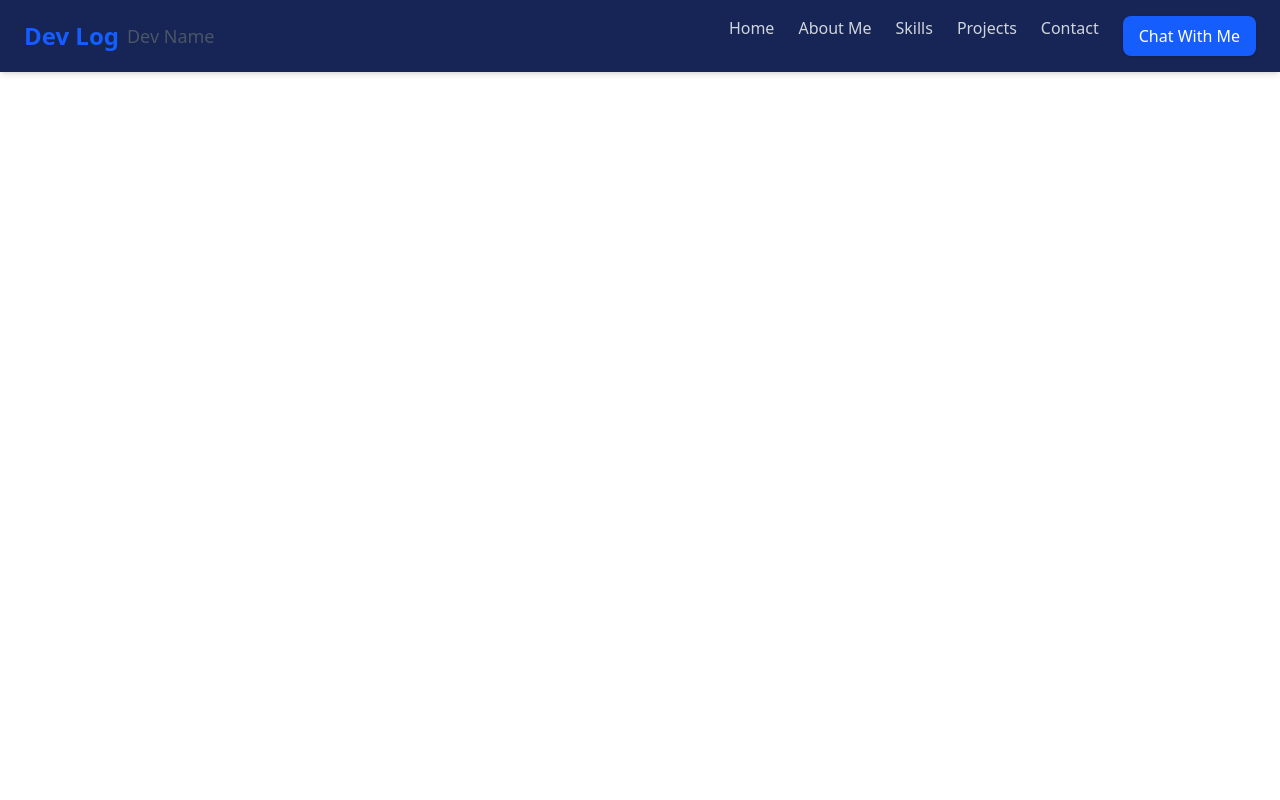
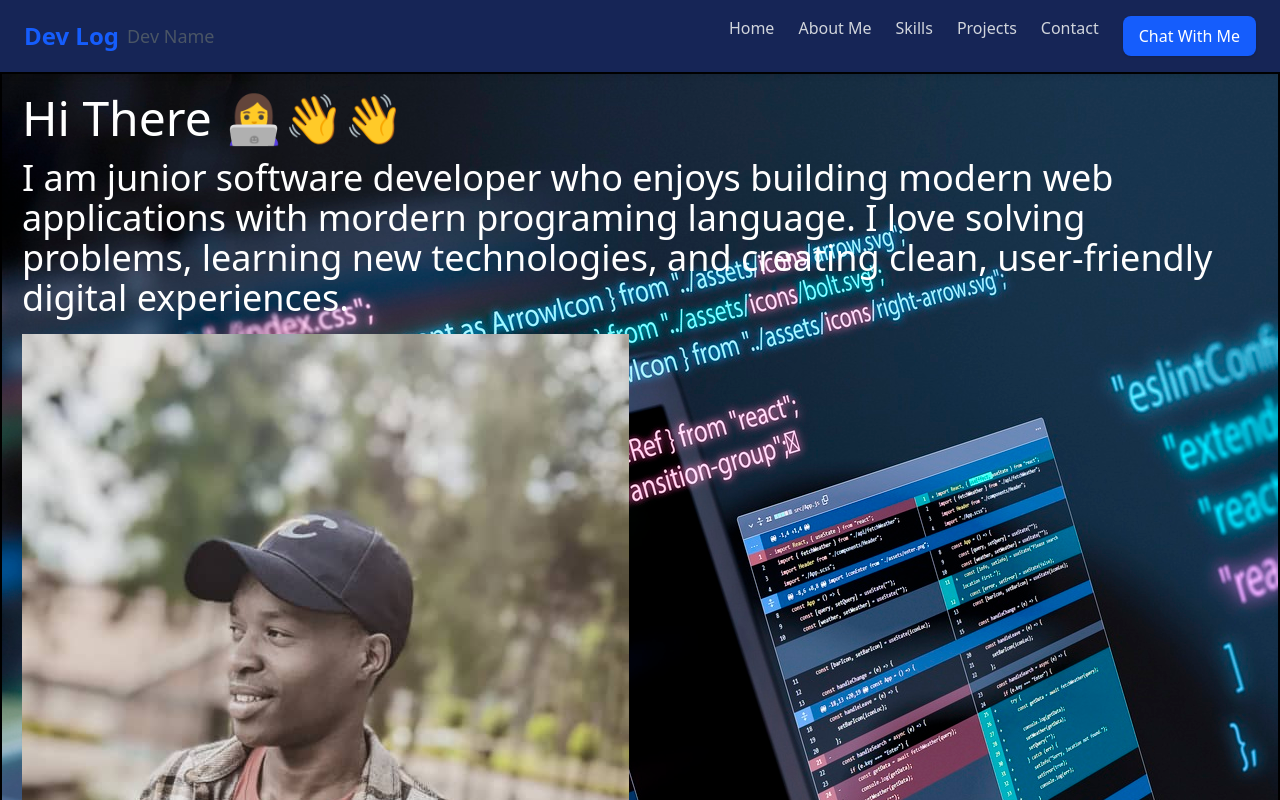
Before and after one commit to emmanuel-niyonsaba/my-protfolio, a React (Vite) app in the folder my-protfolio/: page / in a window 1280 px wide. Shown: the top 800 px of the page. Built offline with nearby package versions, Linux system fonts and the light colour scheme.

Commit message:
refactor Hi session componet

```diff
--- a/my-protfolio/src/pages/HiSession.jsx
+++ b/my-protfolio/src/pages/HiSession.jsx
@@ -1,10 +1,15 @@
 
 const HiSession =()=>{
+
+    const profile_image = "src/images/profile-image.jpg"
     return(
         <>
-        <div className="slide-one">
-
-            <h1>Hi There 👩‍💻👋👋</h1>
+        <div className="w-full bg-[url(/src/images/dev-background-image.jpg)] p-5 m-auto border-2 border-b-amber-400">
+            <div className="text-white flex flex-col gap-4 pb-4 z-0">
+              <h1 className="text-5xl">Hi There 👩‍💻👋👋</h1>
+              <p className="text-4xl"> I am junior software developer who enjoys building modern web applications with mordern programing language. I love solving problems, learning new technologies, and creating clean, user-friendly digital experiences.</p>
+            </div>
+            <img src={profile_image} alt="" />
         </div>
         </>
     )
--- a/my-protfolio/src/pages/Navbar.jsx
+++ b/my-protfolio/src/pages/Navbar.jsx
@@ -1,6 +1,6 @@
 const Navbar = () => {
   return (
-    <nav className="fixed top-0 left-0 w-full bg-blue-950 shadow-md z-50">
+    <nav className="sticky top-0 left-0 w-full bg-blue-950 shadow-md z-50">
       <div className="max-w-7xl mx-auto flex justify-between items-center px-6 py-4">
 
         {/* Logo / Name */}
```
Also changed, not shown: my-protfolio/src/images/profile-image.jpg (added).
